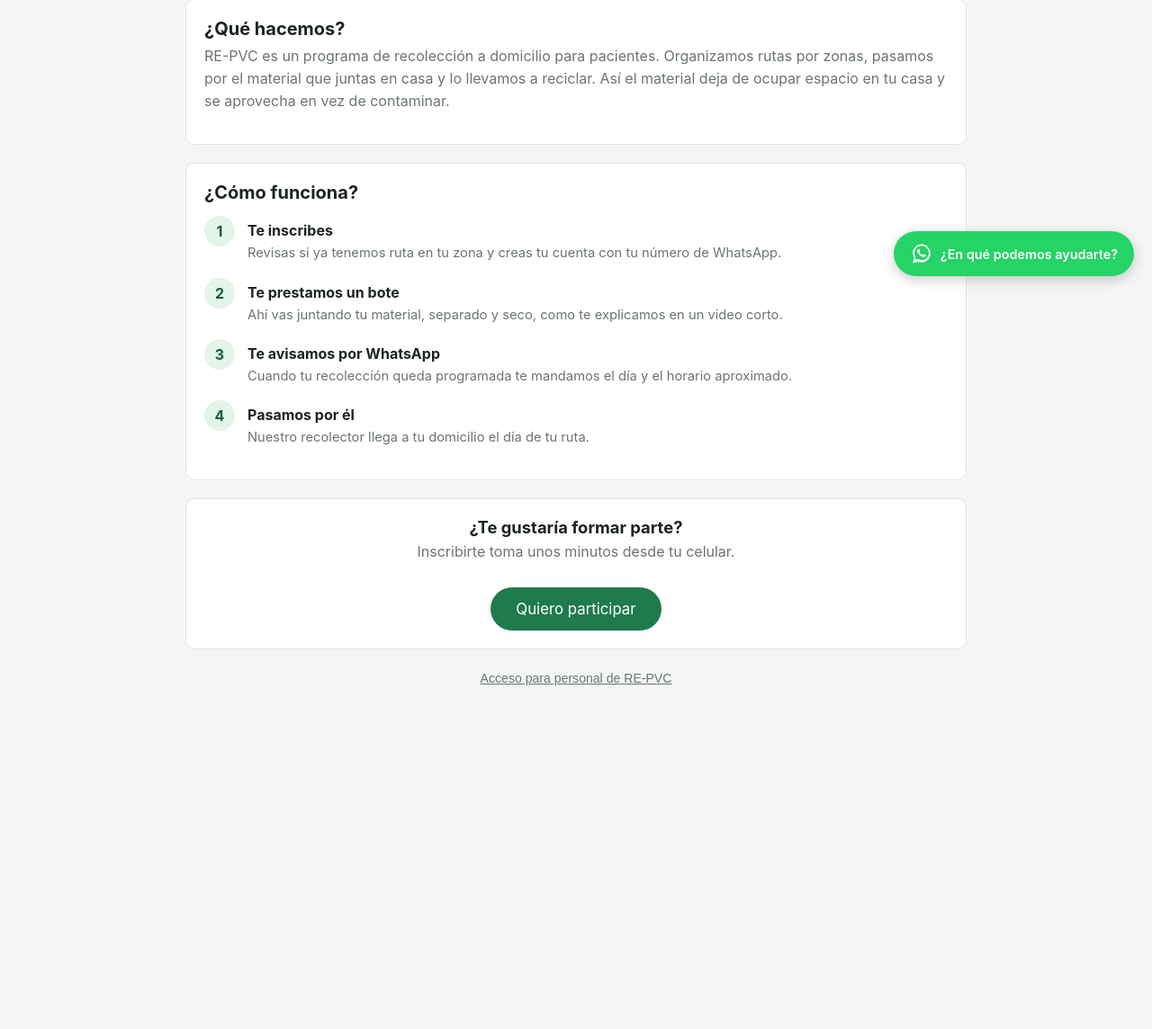
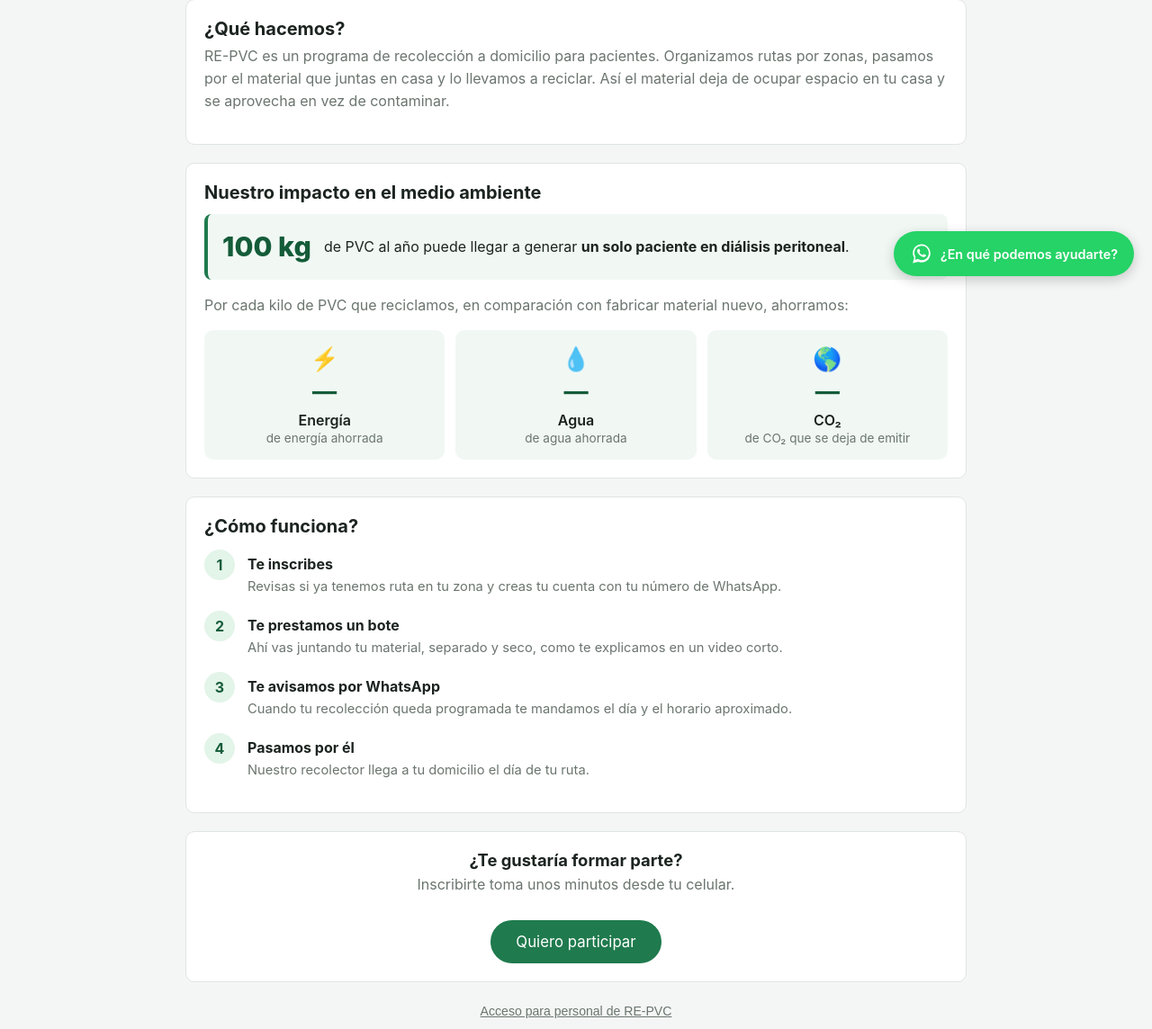
Before and after one commit to ilanaber9/REPVCMX, a Flask app: page / in a window 1280 px wide. Shown: the part 473-1617 px from the top of the page at 90% size. Before the commit the page ends 1235 px from the top, so only its background shows below. Run offline with Flask 3, Linux system fonts and the light colour scheme; parts of the project's set-up code (start-up, migrations or seed data) failed here and were passed over.

Commit message:
Agregar sección de impacto ambiental a la página de inicio
Incluye el dato de hasta 100 kg de PVC al año por paciente en diálisis
peritoneal y tarjetas de energía, agua y CO₂ ahorrados por kg reciclado,
con los valores aún vacíos hasta tener las cifras.

Co-Authored-By: Claude Opus 5.5 <noreply@anthropic.com>

```diff
--- a/templates/landing.html
+++ b/templates/landing.html
@@ -1,4 +1,13 @@
 {% extends "base.html" %}
+{# Datos de impacto ambiental: cuánto se ahorra por cada kg de PVC reciclado frente a fabricar
+   material nuevo. Mientras "valor" esté vacío, la tarjeta muestra una raya. Llenar aquí cuando
+   RE-PVC tenga las cifras (y su fuente). #}
+{% set impacto = [
+  {"icono": "⚡", "titulo": "Energía", "valor": "", "unidad": "", "detalle": "de energía ahorrada"},
+  {"icono": "💧", "titulo": "Agua", "valor": "", "unidad": "", "detalle": "de agua ahorrada"},
+  {"icono": "🌎", "titulo": "CO₂", "valor": "", "unidad": "", "detalle": "de CO₂ que se deja de emitir"},
+] %}
+{% set impacto_fuente = "" %}
 {% block title %}RE-PVC — Del cuidado de la gente al cuidado del ambiente{% endblock %}
 {% block head %}
 <style>
@@ -32,6 +41,20 @@
   .inicio-pasos span { color: var(--muted); font-size: 0.92rem; }
 
 
+  .inicio-destacado {
+    display: flex; align-items: center; gap: 14px; border-left: 4px solid var(--green);
+    background: #f1f8f4; border-radius: 8px; padding: 14px 16px; margin: 12px 0 16px; line-height: 1.45;
+  }
+  .inicio-destacado .cifra-grande { font-size: 1.9rem; font-weight: 800; color: var(--green-dark); white-space: nowrap; }
+  .inicio-impacto { display: grid; grid-template-columns: repeat(3, 1fr); gap: 12px; margin-top: 14px; }
+  .inicio-impacto > div { background: #f1f8f4; border-radius: 10px; padding: 16px 12px; text-align: center; }
+  .inicio-impacto .icono { font-size: 1.6rem; }
+  .inicio-impacto .cifra { display: block; font-size: 1.7rem; font-weight: 700; color: var(--green-dark); margin-top: 6px; line-height: 1.2; }
+  .inicio-impacto .unidad { font-size: 0.95rem; font-weight: 600; }
+  .inicio-impacto .titulo { display: block; font-weight: 600; margin-top: 4px; }
+  .inicio-impacto .detalle { display: block; color: var(--muted); font-size: 0.85rem; margin-top: 2px; }
+  .inicio-fuente { color: var(--muted); font-size: 0.78rem; margin: 12px 0 0; }
+
   .inicio-cierre { text-align: center; }
   .inicio-cierre .btn { font-size: 1.05rem; padding: 14px 28px; border-radius: 999px; }
 
@@ -42,6 +65,10 @@
   @media (max-width: 640px) {
     .inicio-hero { padding: 28px 18px; }
     .inicio-hero h1 { font-size: 1.55rem; }
+    .inicio-impacto { grid-template-columns: 1fr; }
+    .inicio-impacto > div { display: grid; grid-template-columns: 44px 1fr; text-align: left; align-items: center; column-gap: 10px; }
+    .inicio-impacto .icono { grid-row: span 3; text-align: center; }
+    .inicio-impacto .cifra { margin-top: 0; }
     .inicio-hero .btn-participar, .inicio-cierre .btn { display: block; width: 100%; }
   }
 </style>
@@ -65,6 +92,26 @@
     pasamos por el material que juntas en casa y lo llevamos a reciclar. Así el material
     deja de ocupar espacio en tu casa y se aprovecha en vez de contaminar.
   </p>
+</section>
+
+<section class="card inicio-seccion">
+  <h2>Nuestro impacto en el medio ambiente</h2>
+  <div class="inicio-destacado">
+    <span class="cifra-grande">100 kg</span>
+    <span>de PVC al año puede llegar a generar <strong>un solo paciente en diálisis peritoneal</strong>.</span>
+  </div>
+  <p>Por cada kilo de PVC que reciclamos, en comparación con fabricar material nuevo, ahorramos:</p>
+  <div class="inicio-impacto">
+    {% for dato in impacto %}
+    <div>
+      <span class="icono">{{ dato.icono }}</span>
+      <span class="cifra">{{ dato.valor or "—" }}{% if dato.valor and dato.unidad %} <span class="unidad">{{ dato.unidad }}</span>{% endif %}</span>
+      <span class="titulo">{{ dato.titulo }}</span>
+      <span class="detalle">{{ dato.detalle }}</span>
+    </div>
+    {% endfor %}
+  </div>
+  {% if impacto_fuente %}<p class="inicio-fuente">Fuente: {{ impacto_fuente }}</p>{% endif %}
 </section>
 
 <section class="card inicio-seccion">
```
